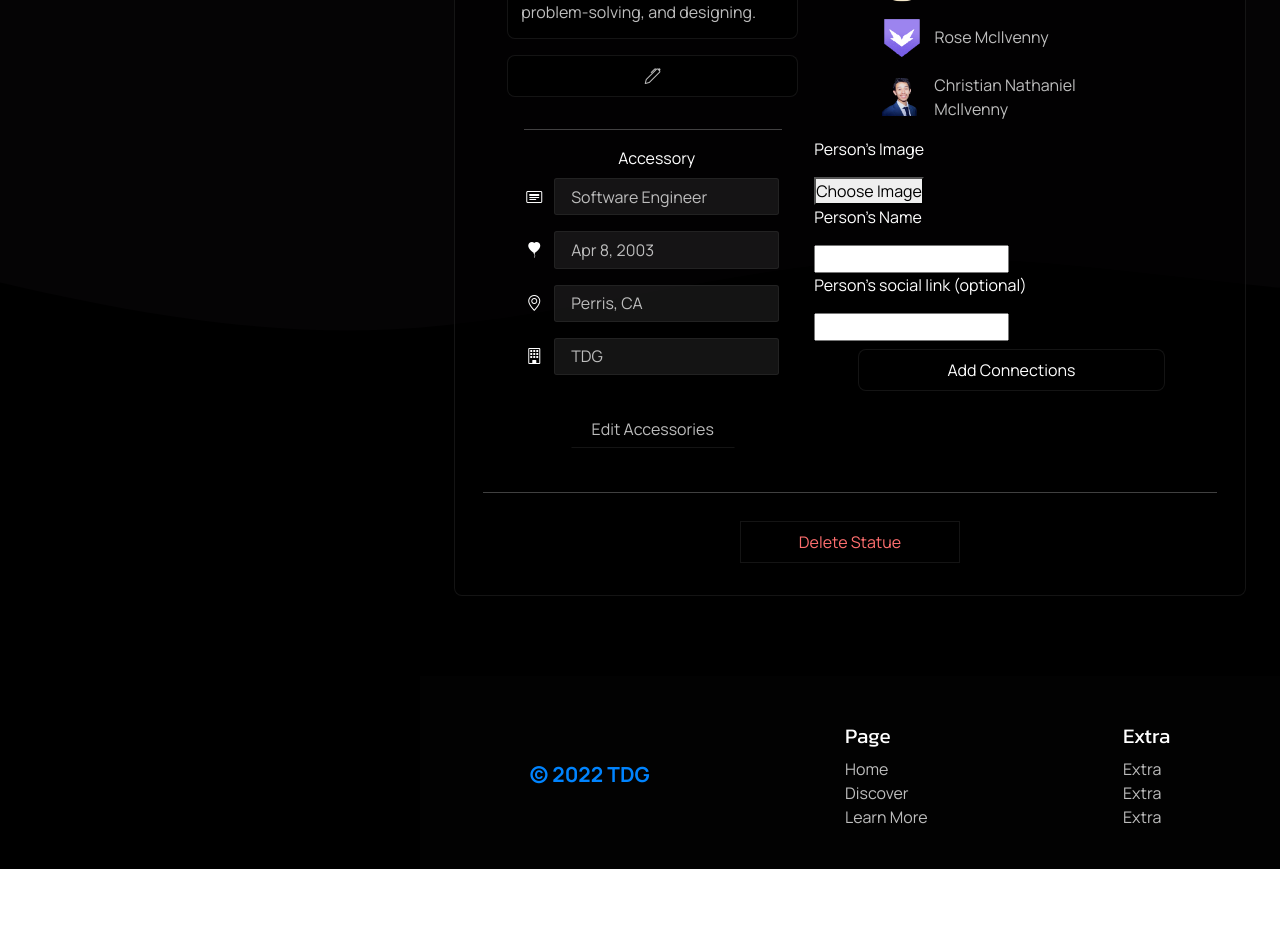
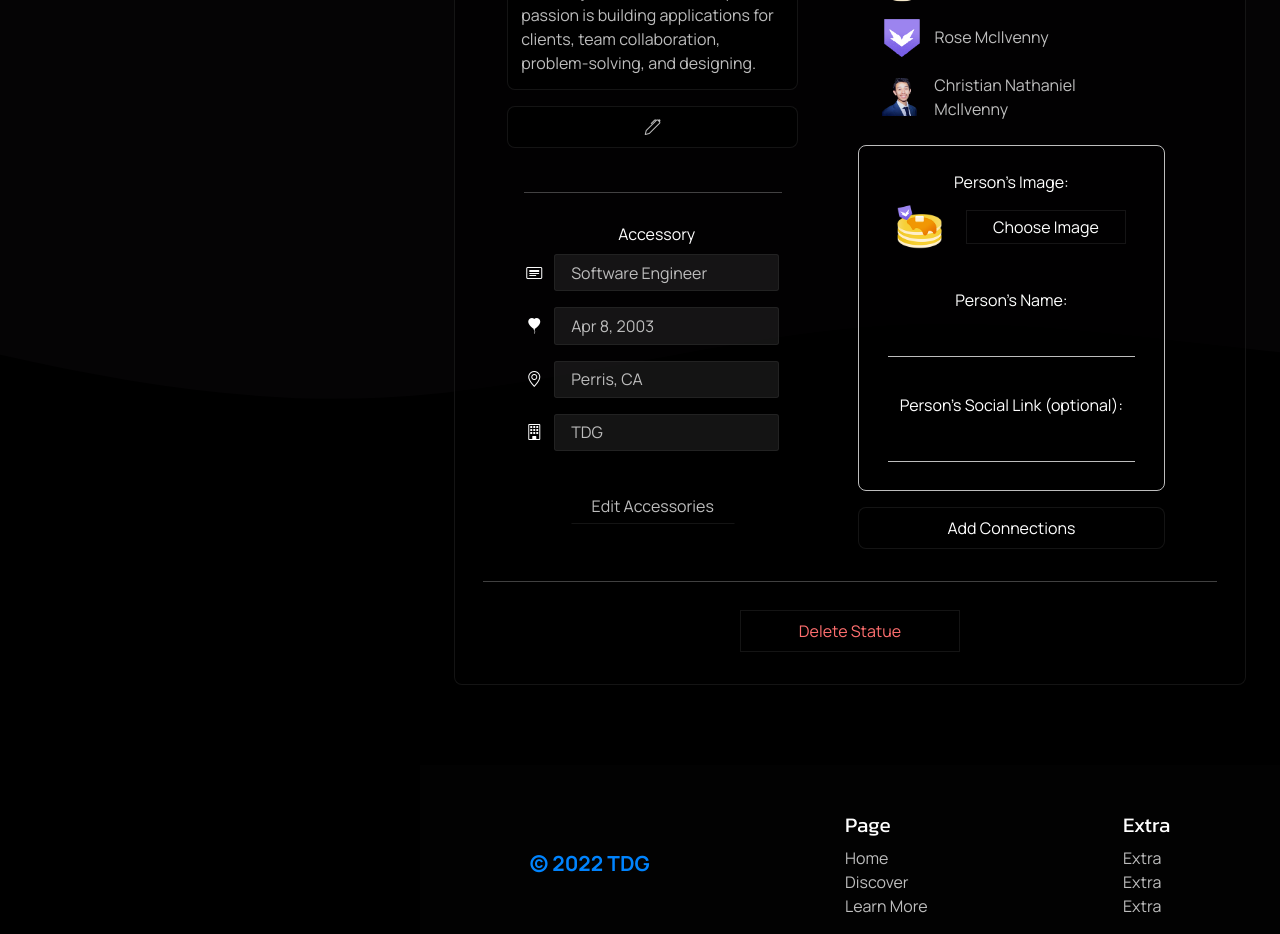
Before and after one commit to TDG-Org/Statue-Status, a React (Create React App) app in the folder client/: page /profile in a window 1280 px wide. Shown: the part 1460-2394 px from the top of the page. Before the commit the page ends 2329 px from the top, so only its background shows below. Built offline with nearby package versions, Linux system fonts and the light colour scheme.

Commit message:
add styles and update html

```diff
--- a/client/src/components/Statue/Profile Statue/Secondary/ProfileStatueConnections.jsx
+++ b/client/src/components/Statue/Profile Statue/Secondary/ProfileStatueConnections.jsx
@@ -82,9 +82,9 @@ const ProfileStatueConnections = () => {
       <div className="statue-add-connection-section">
         {/* peer's picture  */}
         <div className="peer-pic-sect">
-          <p>Person&apos;s Image</p>
+          <p>Person&apos;s Image:</p>
           <div className="peer-pic-sect-content">
-            <img src="" alt="" className="peer-pic-display" />
+            <img src={Pancake} alt="" className="peer-pic-display" />
             <button
               className="peer-pic-add-btn"
             >
@@ -94,7 +94,7 @@ const ProfileStatueConnections = () => {
         </div>
         {/* peer's name  */}
         <div className="peer-name-sect">
-          <p>Person&apos;s Name</p>
+          <p>Person&apos;s Name:</p>
           <input
             required
             type="text"
@@ -103,7 +103,7 @@ const ProfileStatueConnections = () => {
         </div>
         {/* peer's link  */}
         <div className="peer-link-sect">
-          <p>Person&apos;s social link (optional)</p>
+          <p>Person&apos;s Social Link (optional):</p>
           <input
             type="text"
             className="peer-link-input"
--- a/client/src/sass/components/Profile Statue/ConnectionsComp.scss
+++ b/client/src/sass/components/Profile Statue/ConnectionsComp.scss
@@ -62,6 +62,79 @@
         }
       }
 
+      // Adding A new Connection Section
+      .statue-add-connection-section {
+        overflow: hidden;
+        display: flex;
+        flex-direction: column;
+        justify-content: center;
+        width: 78%;
+        margin: .5rem auto;
+        max-height: unset;
+        text-align: center;
+        border-radius: 8px;
+        padding: .5rem 1rem;
+        background: $mid-dark-clr;
+        transition: all 250ms ease-in;
+        border: 1px solid $mid-light-clr;
+
+        input {
+          color: $light-clr;
+          margin: .5rem 0 !important;
+          width: 90%;
+          border: none;
+          margin: 0 auto;
+          padding: .25rem;
+         background-color: transparent;
+         border-bottom: 1px solid $mid-light-clr;
+        }
+
+        p {
+          width: 100%;
+          margin: .25rem 0;
+        }
+
+        .peer-pic-sect,
+        .peer-name-sect,
+        .peer-link-sect {
+          margin: .75rem 0;
+        }
+
+        .peer-pic-sect-content {
+          display: flex;
+          flex-direction: row;
+          flex-wrap: nowrap;
+          color: $light-clr;
+          height: 50px;
+          justify-content: center;
+          gap: 1.5rem;
+          margin: .5rem auto;
+          padding: .25rem;
+          align-items: center;
+
+          img {
+            width: 45px;
+            height: 45px;
+          }
+
+          .peer-pic-add-btn {
+            width: 60%;
+            padding:  .25rem;
+            border: none;
+            color: $light-clr;
+            padding: .25rem 1rem;
+            background: transparent;
+            transition: all 250ms ease-in;
+            border: 1px solid $low-dark-clr;
+            &:hover {
+              border: 1px solid $accent-clr;
+            }
+          }
+        }
+
+
+      }
+
       // Add New Connections Button
       .statue-add-peer-button-wrapper {
         width: 100%;
@@ -72,8 +145,6 @@
           color: $light-clr;
           display: flex;
           justify-content: center;
-          // flex-direction: row;
-          // position: relative;
           width: 78%;
           margin: .5rem auto;
           max-height: 66.5px;
--- a/client/src/sass/components/Profile Statue/ProfileStatue.scss
+++ b/client/src/sass/components/Profile Statue/ProfileStatue.scss
@@ -371,7 +371,6 @@
           }
         }
 
-
         // Adding a New Social
         .add-social-link-li {
           display: flex;
@@ -396,6 +395,7 @@
            .add-social-platform-sect,
            .add-social-username-sect {
             margin: .75rem 0;
+            width: 90%;
           }
 
           .add-social-link,
```
